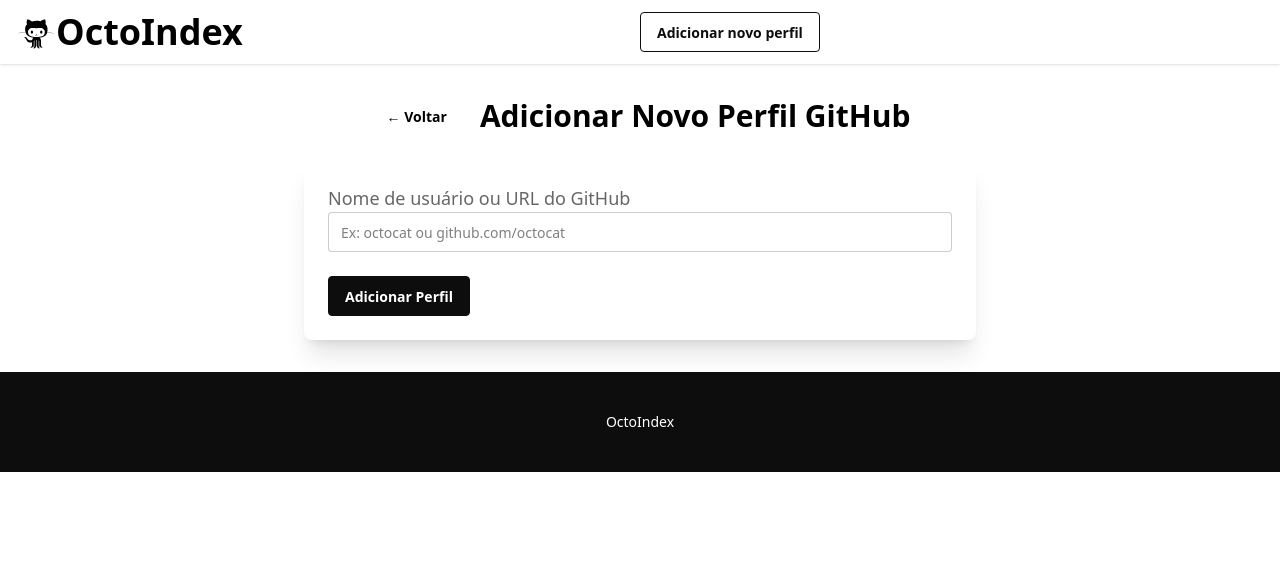
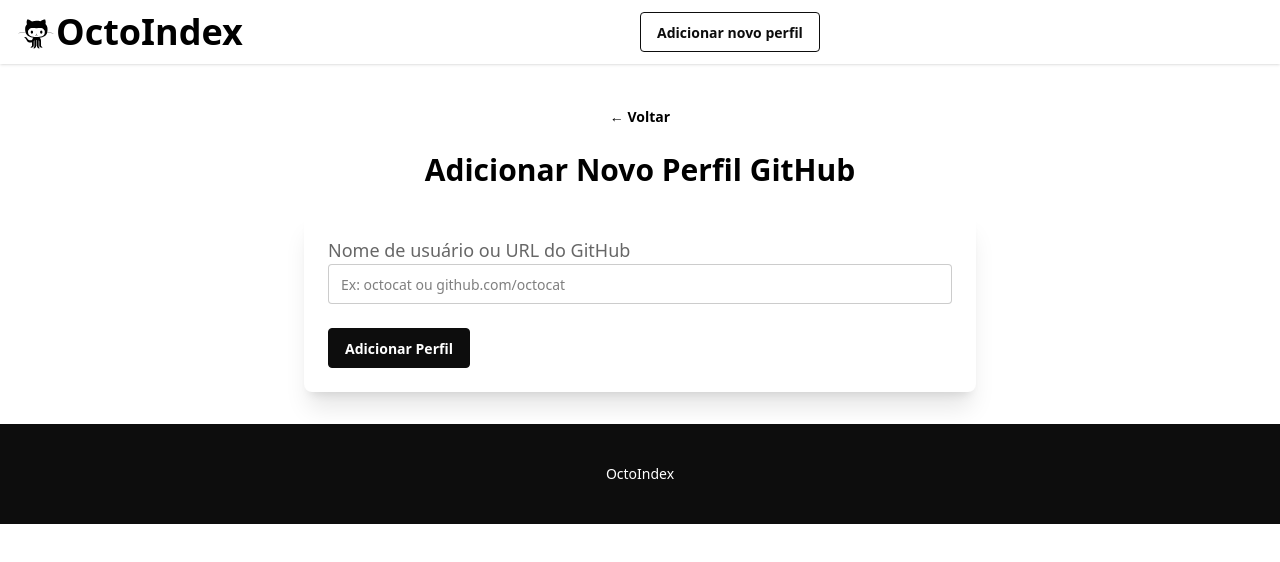
Before and after one commit to thiagoalencar1/octoindex, a React (Vite) app in the folder frontend/: page /new-profile in a window 1280 px wide. Shown: the top 562 px of the page. Built offline with nearby package versions, Linux system fonts and the light colour scheme.

Commit message:
feat: improve position of back element in profile and new-profile view

```diff
--- a/frontend/src/pages/NewProfile.tsx
+++ b/frontend/src/pages/NewProfile.tsx
@@ -76,10 +76,13 @@
       <div className="container mx-auto px-4">
 
         <div className="my-8">
-          <div className="flex justify-center items-center mb-6">
-            <Link to="/" className="btn btn-ghost mr-4">
+          <div className="flex justify-center items-center mb-4">
+            <Link to="/" className="btn btn-ghost">
               &larr; Voltar
             </Link>
+          </div>
+
+          <div className="flex justify-center items-center mb-6">
             <h1 className="text-3xl font-bold">Adicionar Novo Perfil GitHub</h1>
           </div>
 
--- a/frontend/src/pages/Profile.tsx
+++ b/frontend/src/pages/Profile.tsx
@@ -1,7 +1,7 @@
 import React, { useEffect, useState } from 'react';
 import { ProfileCardProps } from '../types';
 import { ProfileData } from '../types';
-import { useParams } from 'react-router-dom';
+import { Link, useParams } from 'react-router-dom';
 
 const Profile: React.FC<ProfileCardProps> = ({}) => {
   const [profile, setProfile] = useState<ProfileData[]>([]);
@@ -25,6 +25,11 @@
 
   return (
     <div className="h-full min-h-screen mx-auto w-full pr-20 pl-20 mt-20">
+      <div className="flex justify-center items-center mb-6">
+        <Link to="/" className="btn btn-ghost mr-4">
+          &larr; Voltar
+        </Link>
+      </div>
       <div className="card card-side bg-base-100 shadow-lg max-w-[900px] mx-auto">
         <figure>
           <img src={profile.image_url} alt={profile.username} />
```
